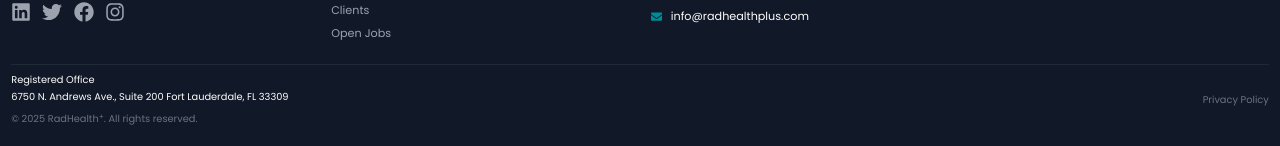
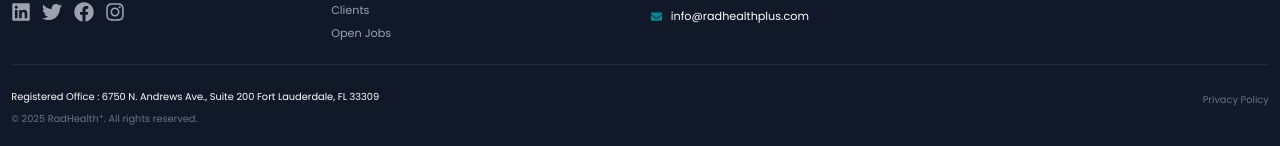
Before and after one commit to IMVinayaka/radhealth, a Next.js app: page / in a window 1280 px wide. Shown: the part 963-1109 px from the top of the page. Built offline with nearby package versions, Linux system fonts and the light colour scheme.

Commit message:
Registered Office : 6750 N. Andrews Ave., Suite 200 Fort Lauderdale, FL 33309

```diff
--- a/app/components/Footer.tsx
+++ b/app/components/Footer.tsx
@@ -74,10 +74,10 @@ export default function Footer() {
         <div className="border-t border-gray-800 pt-3 flex flex-col md:flex-row justify-between items-center">
           <p className="text-gray-500 text-sm mb-4 md:mb-0">
             <p className='text-white mb-3 '>
-              Registered Office
+
               <br />
               <span className='flex items-center justify-start mt-1'>
-               6750 N. Andrews Ave., Suite 200 Fort Lauderdale, FL 33309
+              Registered Office : 6750 N. Andrews Ave., Suite 200 Fort Lauderdale, FL 33309
               </span>
             </p>
             &copy; {currentYear} RadHealth<sup>+</sup>. All rights reserved.
```
